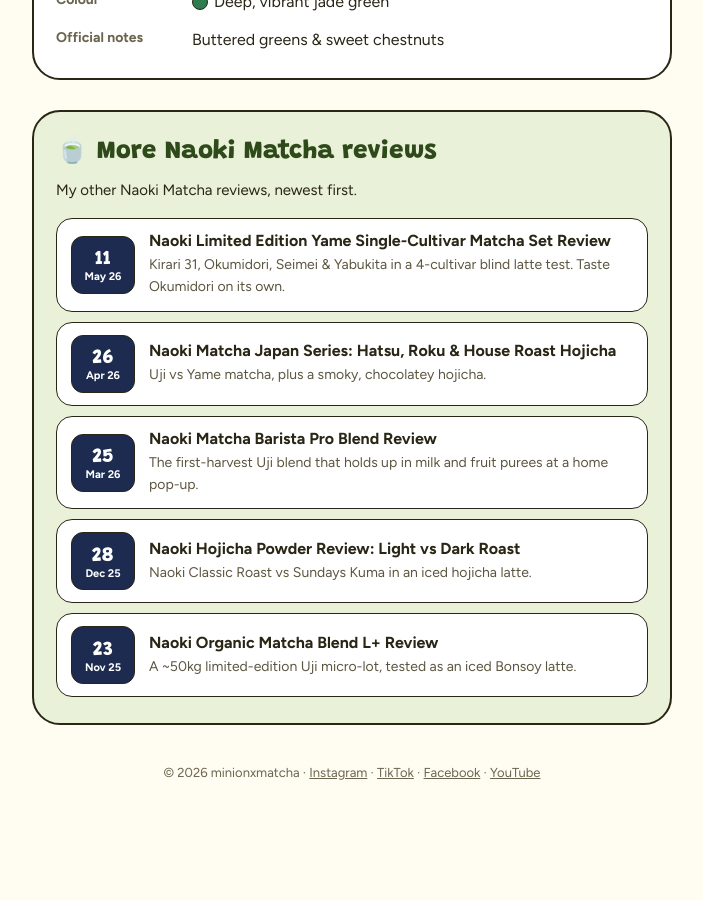
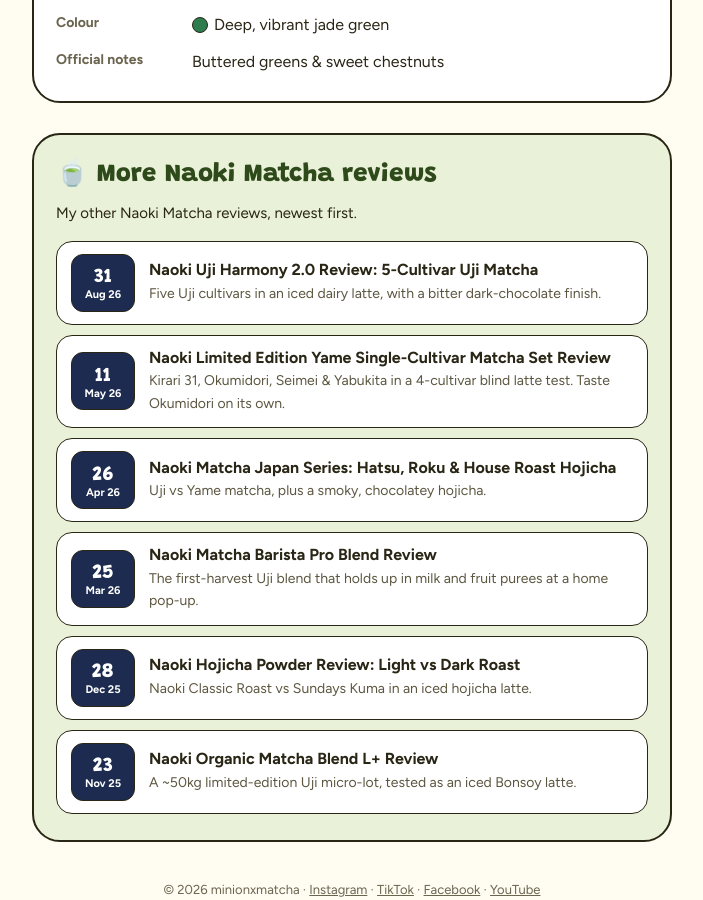
Before and after one commit to minionxmatcha/minionxmatcha.github.io, a Jekyll site: the page built from _posts/2026-11-20-naoki-tenth-harvest-matcha-masters-collection-review.md, in a window 1280 px wide and 900 px high, scrolled down 4431 px. Shown: the whole window, without its empty margins (288-991 px from the left). Built offline with Jekyll 4.4.1, drawn with Linux system fonts in a browser that asks for light colours; a script that is not in the unit is left out; before the commit the page ends 5255 px from its top, so only the background shows below that; some of the changed text lies outside the part shown.

Commit message:
Update 2026-11-20-naoki-tenth-harvest-matcha-masters-collection-review.md

```diff
--- a/_posts/2026-11-20-naoki-tenth-harvest-matcha-masters-collection-review.md
+++ b/_posts/2026-11-20-naoki-tenth-harvest-matcha-masters-collection-review.md
@@ -559,7 +559,7 @@ date: 2026-11-20
       <p>Many delicate ceremonial blends lose their voice in full-cream milk, but Tenth Harvest does the exact opposite. Full-cream dairy turns up the nuttiness and unlocks a creamy, rich, brothy umami depth.</p>
     </div>
 
-    <p class="cs-note">💚 <strong>Verdict:</strong> enjoyable as a straight usucha, but this Okumidori–Saemidori blend truly comes alive in milk. If you're a latte lover looking for a commemorative tin that won't get muted by dairy, this one-time release is for you. For an everyday latte workhorse, see my <a href="/2026/03/25/naoki-matcha-barista-pro-blend-home-pop-up-review.html">Naoki Barista Pro Blend review</a>.</p>
+    <p class="cs-note">💚 <strong>Verdict:</strong> enjoyable as a straight usucha, but this Okumidori–Saemidori blend truly comes alive in milk. If you're a latte lover looking for a commemorative tin that won't get muted by dairy, this one-time release is for you. For an everyday latte workhorse, see my <a href="/2026/03/25/naoki-matcha-barista-pro-blend-home-pop-up-review.html">Naoki Barista Pro Blend review</a>. Prefer a bolder Uji blend in dairy? <a href="/2026/08/31/naoki-uji-harmony-2-0-matcha-review.html">Uji Harmony 2.0</a> finishes like bitter dark chocolate.</p>
   </section>
 
   <!-- How to get it -->
@@ -614,6 +614,7 @@ date: 2026-11-20
     <h2>🍵 More Naoki Matcha reviews</h2>
     <p class="cs-lede">My other Naoki Matcha reviews, newest first.</p>
     <ul class="cs-related">
+      <li><a href="/2026/08/31/naoki-uji-harmony-2-0-matcha-review.html"><span class="cs-rel-date"><span><strong>31</strong><span>Aug 26</span></span></span><span><span class="cs-rel-title">Naoki Uji Harmony 2.0 Review: 5-Cultivar Uji Matcha</span><span class="cs-rel-blurb">Five Uji cultivars in an iced dairy latte, with a bitter dark-chocolate finish.</span></span></a></li>
       <li><a href="/2026/05/11/naoki-limited-edition-yame-single-cultivar-matcha-set-review.html"><span class="cs-rel-date"><span><strong>11</strong><span>May 26</span></span></span><span><span class="cs-rel-title">Naoki Limited Edition Yame Single-Cultivar Matcha Set Review</span><span class="cs-rel-blurb">Kirari 31, Okumidori, Seimei & Yabukita in a 4-cultivar blind latte test. Taste Okumidori on its own.</span></span></a></li>
       <li><a href="/2026/04/26/naoki-matcha-japan-hatsu-roku-house-roast-hojicha-review.html"><span class="cs-rel-date"><span><strong>26</strong><span>Apr 26</span></span></span><span><span class="cs-rel-title">Naoki Matcha Japan Series: Hatsu, Roku & House Roast Hojicha</span><span class="cs-rel-blurb">Uji vs Yame matcha, plus a smoky, chocolatey hojicha.</span></span></a></li>
       <li><a href="/2026/03/25/naoki-matcha-barista-pro-blend-home-pop-up-review.html"><span class="cs-rel-date"><span><strong>25</strong><span>Mar 26</span></span></span><span><span class="cs-rel-title">Naoki Matcha Barista Pro Blend Review</span><span class="cs-rel-blurb">The first-harvest Uji blend that holds up in milk and fruit purees at a home pop-up.</span></span></a></li>
```
